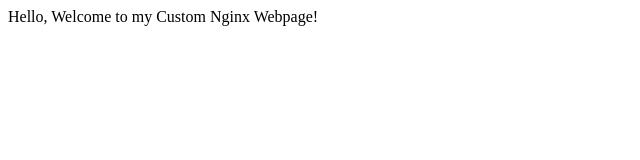
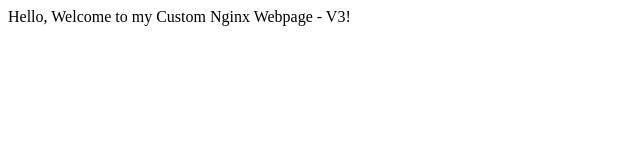
Before and after one commit to Prashun08/Kubernetes_Practice, a plain HTML site: page Docker Fundamentals/index.html in a window 1280 px wide. Shown: the full height of the page, 0-640 px from the left. Drawn offline with Linux system fonts and the light colour scheme.

Commit message:
Added New Files

```diff
--- a/Docker Fundamentals/index.html
+++ b/Docker Fundamentals/index.html
@@ -1,5 +1,5 @@
 <!DOCTYPE html>
 <head></head>
 <title>Custom Nginx</title>
-<body>Hello, Welcome to my Custom Nginx Webpage!</body>
+<body>Hello, Welcome to my Custom Nginx Webpage - V3!</body>
 </html>
```
Also changed, not shown: 6 other files.
